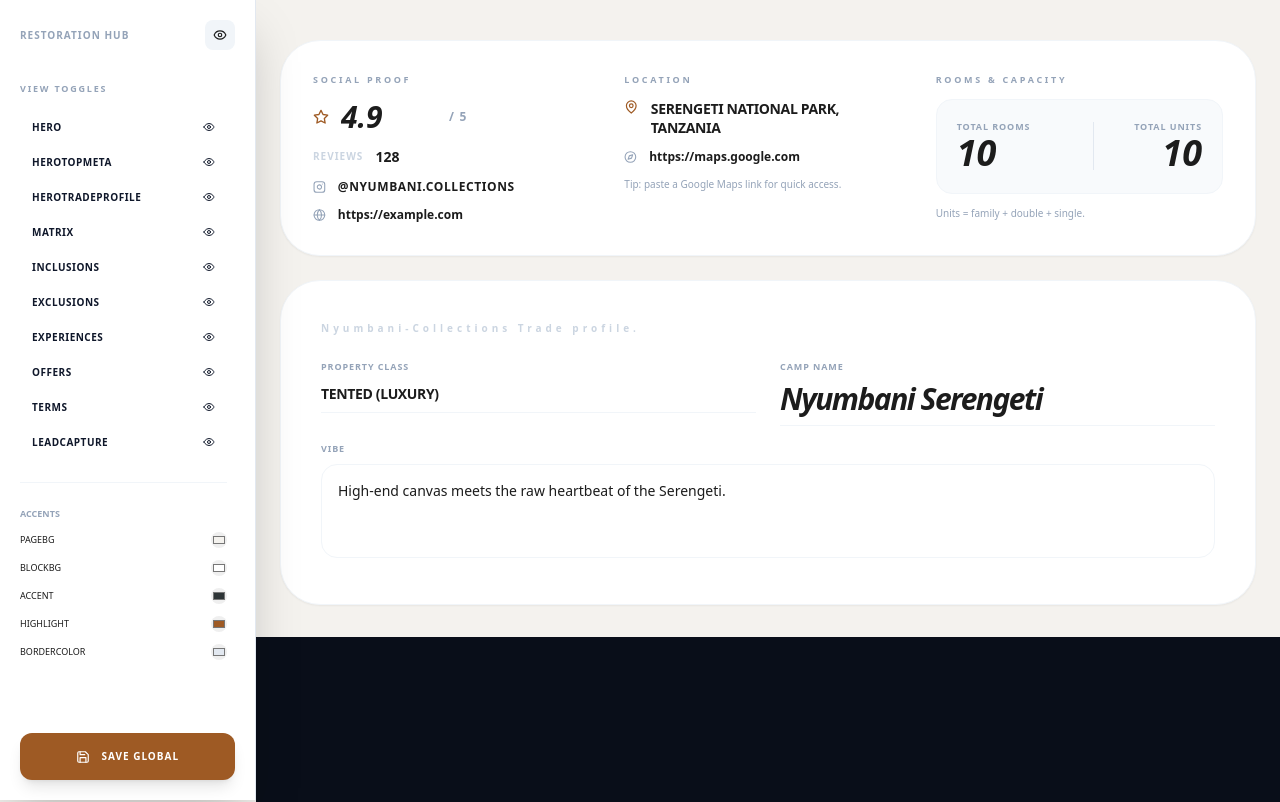
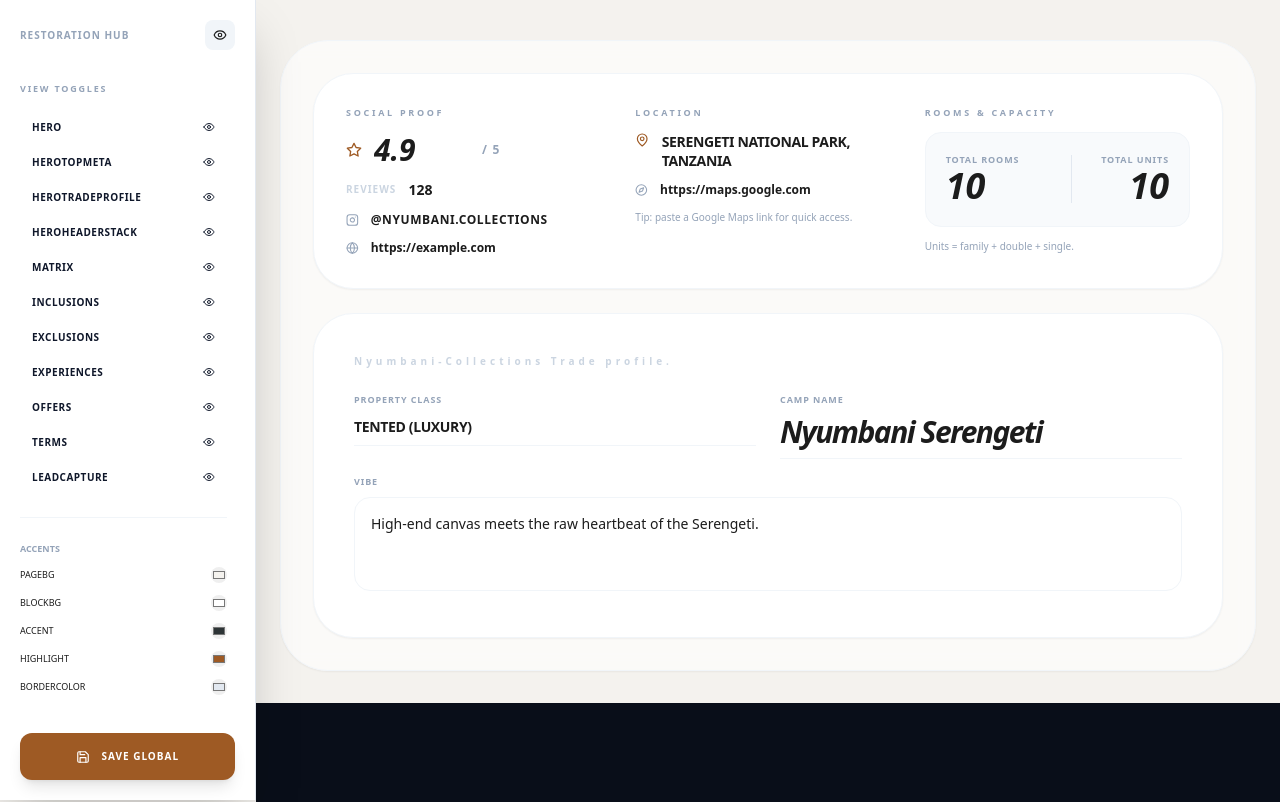
Before and after one commit to aisafarimarketing-ux/safari-trade-directory, a Next.js app: page /admin in a window 1280 px wide. Shown: the top 802 px of the page. Built offline with nearby package versions, Linux system fonts and the light colour scheme.

Commit message:
Update page.tsx

```diff
--- a/src/app/admin/page.tsx
+++ b/src/app/admin/page.tsx
@@ -36,15 +36,16 @@ export default function RestorationSafariAdmin() {
   // RESTORED + EXPANDED: Toggle State for every block (NEW blocks added, none removed)
   const [visibleBlocks, setVisibleBlocks] = useState({
     hero: true,
-    heroTopMeta: true, // NEW: social proof + location + rooms (above hero)
-    heroTradeProfile: true, // NEW: "Nyumbani-Collections Trade profile." box (above hero)
+    heroTopMeta: true, // social proof + location + rooms
+    heroTradeProfile: true, // "Nyumbani-Collections Trade profile." + class/name/vibe
+    heroHeaderStack: true, // NEW: wrapper container for above-hero area
     matrix: true,
     inclusions: true,
     exclusions: true,
     experiences: true,
     offers: true,
     terms: true,
-    leadCapture: true, // NEW: bring back lead capture section (bottom)
+    leadCapture: true, // Lead capture section (bottom)
   });
 
   const [portfolio, setPortfolio] = useState([
@@ -63,7 +64,7 @@ export default function RestorationSafariAdmin() {
       offersText: "Stay 5 Pay 4 during Green Season.",
       terms: "30% non-refundable deposit.",
 
-      // NEW: Meta + Social Proof + Trade profile headline text
+      // Meta + Social Proof + Trade profile headline text
       tradeProfileLabel: "Nyumbani-Collections",
       tradeProfileSub: "Trade profile.",
       locationLabel: "Serengeti National Park, Tanzania",
@@ -73,7 +74,7 @@ export default function RestorationSafariAdmin() {
       instagramHandle: "@nyumbani.collections",
       website: "https://example.com",
 
-      // NEW: Lead capture content (editable)
+      // Lead capture content (editable)
       leadHeadline: "Get rates, availability & trade support in one reply.",
       leadSubcopy:
         "Leave your details and we’ll send a trade-ready fact sheet, inclusions, and a quick quote.",
@@ -176,10 +177,7 @@ export default function RestorationSafariAdmin() {
                 Accents
               </p>
               {Object.entries(theme).map(([k, v]) => (
-                <div
-                  key={k}
-                  className="flex justify-between items-center"
-                >
+                <div key={k} className="flex justify-between items-center">
                   <span className="text-[9px] uppercase font-medium">{k}</span>
                   <input
                     type="color"
@@ -214,9 +212,11 @@ export default function RestorationSafariAdmin() {
           </button>
         )}
 
-        {/* NEW: ABOVE-HERO STACKED BOXES (so NOTHING sits on the hero image) */}
-        <div className="max-w-6xl mx-auto px-6 pt-10 space-y-6">
-          {/* Social proof + location + room totals */}
+        {/* ✅ NEW: ONE COMBINED "ABOVE HERO" CONTAINER */}
+        {visibleBlocks.heroHeaderStack && (
+          <div className="max-w-6xl mx-auto px-6 pt-10">
+            <div className="rounded-[3rem] border border-slate-100 bg-white/60 backdrop-blur p-6 md:p-8 shadow-sm space-y-6">
+              {/* Social proof + location + rooms */}
               {visibleBlocks.heroTopMeta && (
                 <div className="bg-white rounded-[2.5rem] border border-slate-100 p-8 shadow-sm">
                   <div className="grid grid-cols-1 md:grid-cols-3 gap-6 items-start">
@@ -333,7 +333,7 @@ export default function RestorationSafariAdmin() {
                 </div>
               )}
 
-          {/* Trade Profile box (the writings that used to be on hero) */}
+              {/* Trade Profile box */}
               {visibleBlocks.heroTradeProfile && (
                 <div className="bg-white rounded-[2.5rem] border border-slate-100 p-10 shadow-sm">
                   <p className="text-[10px] font-black uppercase tracking-[0.4em] text-slate-300 mb-6">
@@ -341,7 +341,6 @@ export default function RestorationSafariAdmin() {
                       className="outline-none bg-transparent w-full"
                       value={`${camp.tradeProfileLabel} ${camp.tradeProfileSub}`}
                       onChange={(e) => {
-                    // Keep it simple: store whole line back into label, and keep sub as "Trade profile."
                         updateField("tradeProfileLabel", e.target.value);
                       }}
                     />
@@ -387,6 +386,8 @@ export default function RestorationSafariAdmin() {
                 </div>
               )}
             </div>
+          </div>
+        )}
 
         {/* HERO (image-only: nothing on top of it) */}
         {visibleBlocks.hero && (
@@ -562,6 +563,7 @@ export default function RestorationSafariAdmin() {
                     </div>
                   ))}
                 </div>
+
                 {/* PAID */}
                 <div className="space-y-4">
                   <div className="flex justify-between items-center">
@@ -618,7 +620,7 @@ export default function RestorationSafariAdmin() {
             </div>
           )}
 
-          {/* NEW: LEAD CAPTURE SECTION (toggleable) */}
+          {/* LEAD CAPTURE */}
           {visibleBlocks.leadCapture && (
             <div className="rounded-[3rem] border border-slate-100 bg-white p-10 md:p-14 shadow-sm">
               <div className="grid md:grid-cols-2 gap-10 items-start">
@@ -665,7 +667,6 @@ export default function RestorationSafariAdmin() {
                   </div>
                 </div>
 
-                {/* Form UI (admin-editable labels, but the inputs mimic a real capture form) */}
                 <div className="rounded-[2.5rem] border border-slate-100 bg-slate-50 p-8 space-y-4">
                   <div className="flex items-center justify-between">
                     <p className="text-[10px] font-black uppercase tracking-widest text-slate-400">
```
Lines whose indentation alone changed are shown as unchanged.
